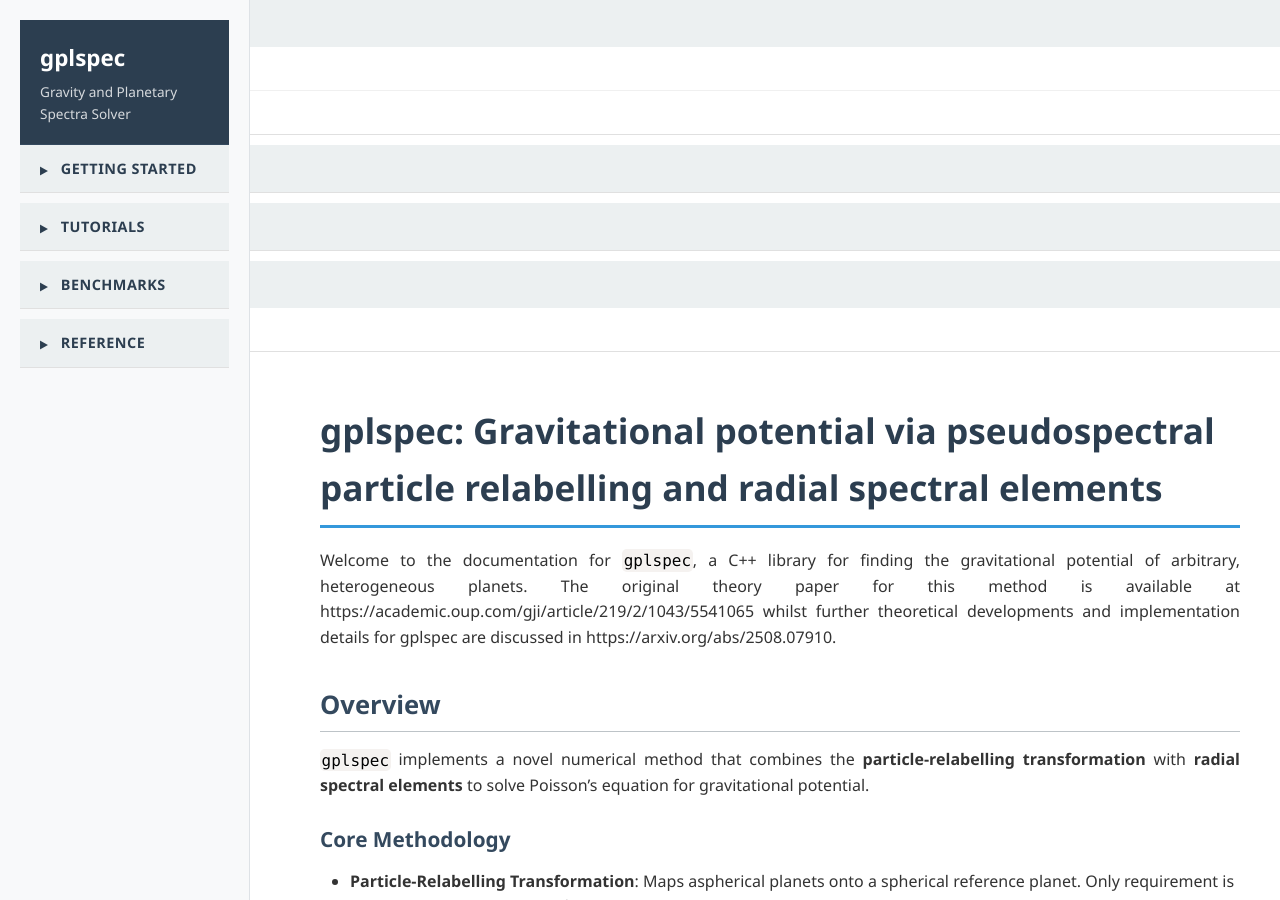
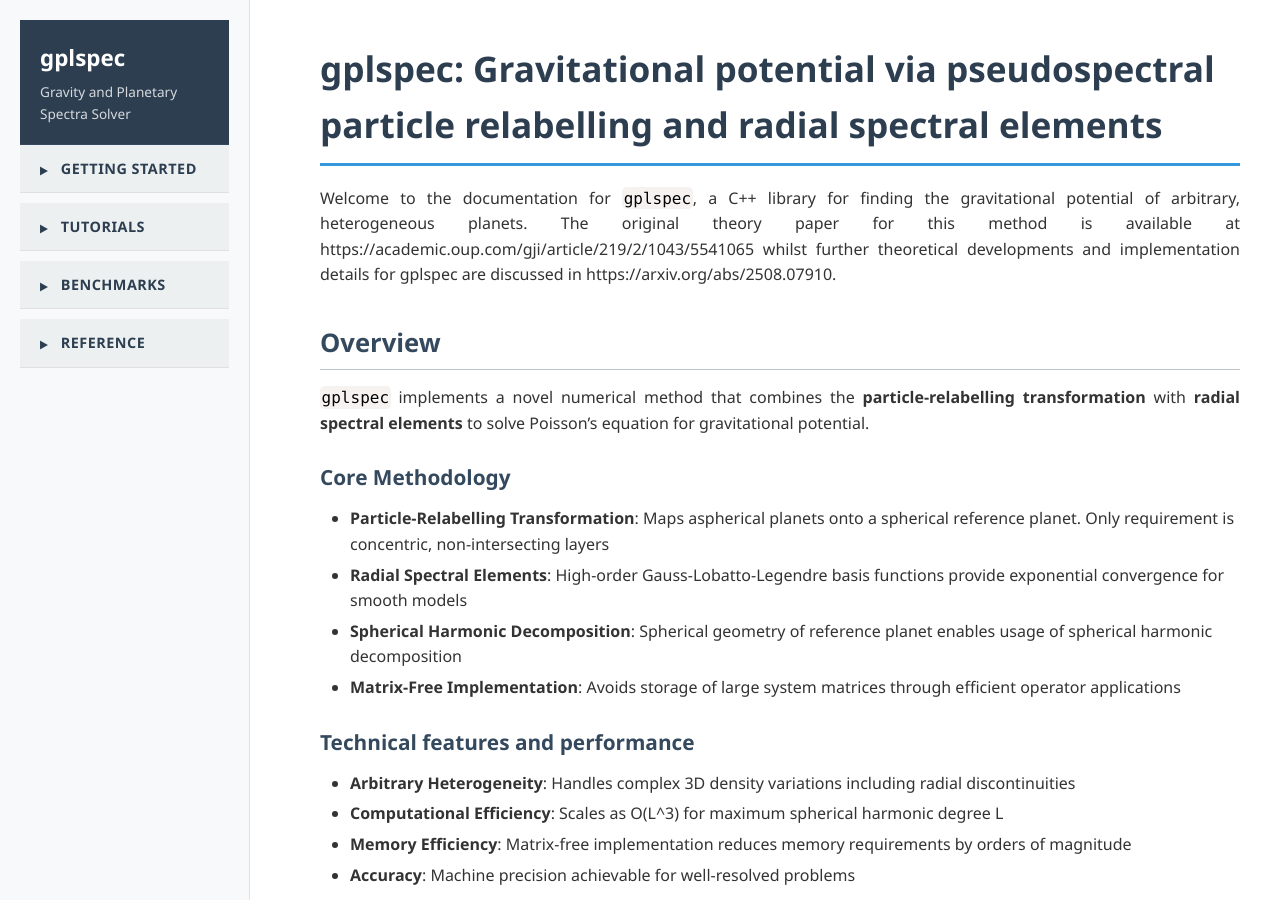
Before and after one commit to adcm2/gplspec, a Jekyll site: the page built from index.md, in a window 1280 px wide and 900 px high. Built offline with Jekyll 4.4.1, drawn with Linux system fonts in a browser that asks for light colours; nearby versions of some CDN libraries.

Commit message:
Update docs

```diff
--- a/_layouts/default.html
+++ b/_layouts/default.html
@@ -21,7 +21,7 @@
             {% include navigation.html %}
         </nav>
 
-         <div class="nav-section">
+         <!-- <div class="nav-section">
                 <h3 class="nav-toggle" data-target="getting-started">
                     <span class="arrow">▶</span> Getting started
                 </h3>
@@ -62,7 +62,7 @@
                 </ul>
             </div>
         </nav>
-
+         -->
         <!-- Main Content -->
         <main class="main-content">
             <div class="content-wrapper">
```
